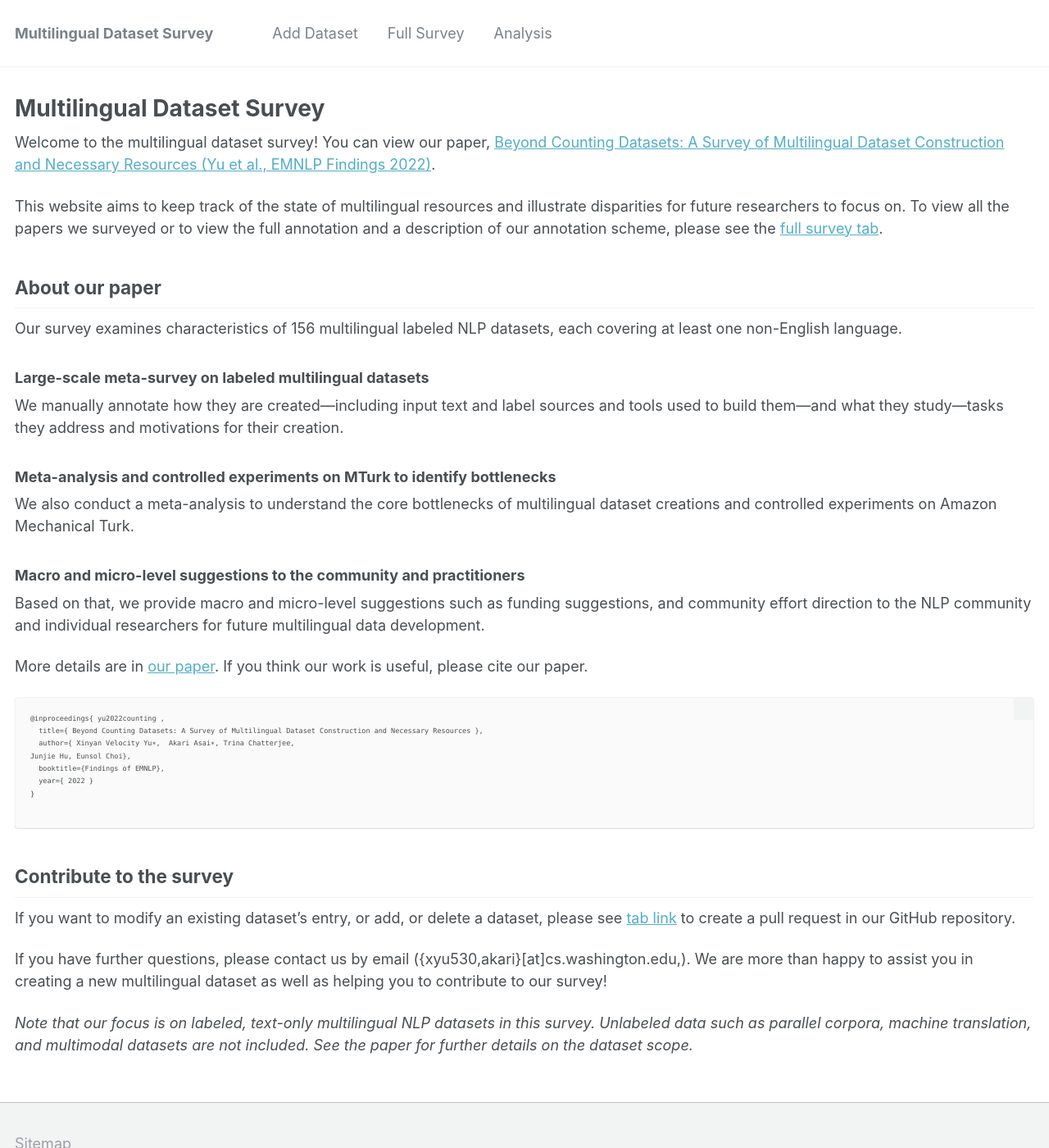
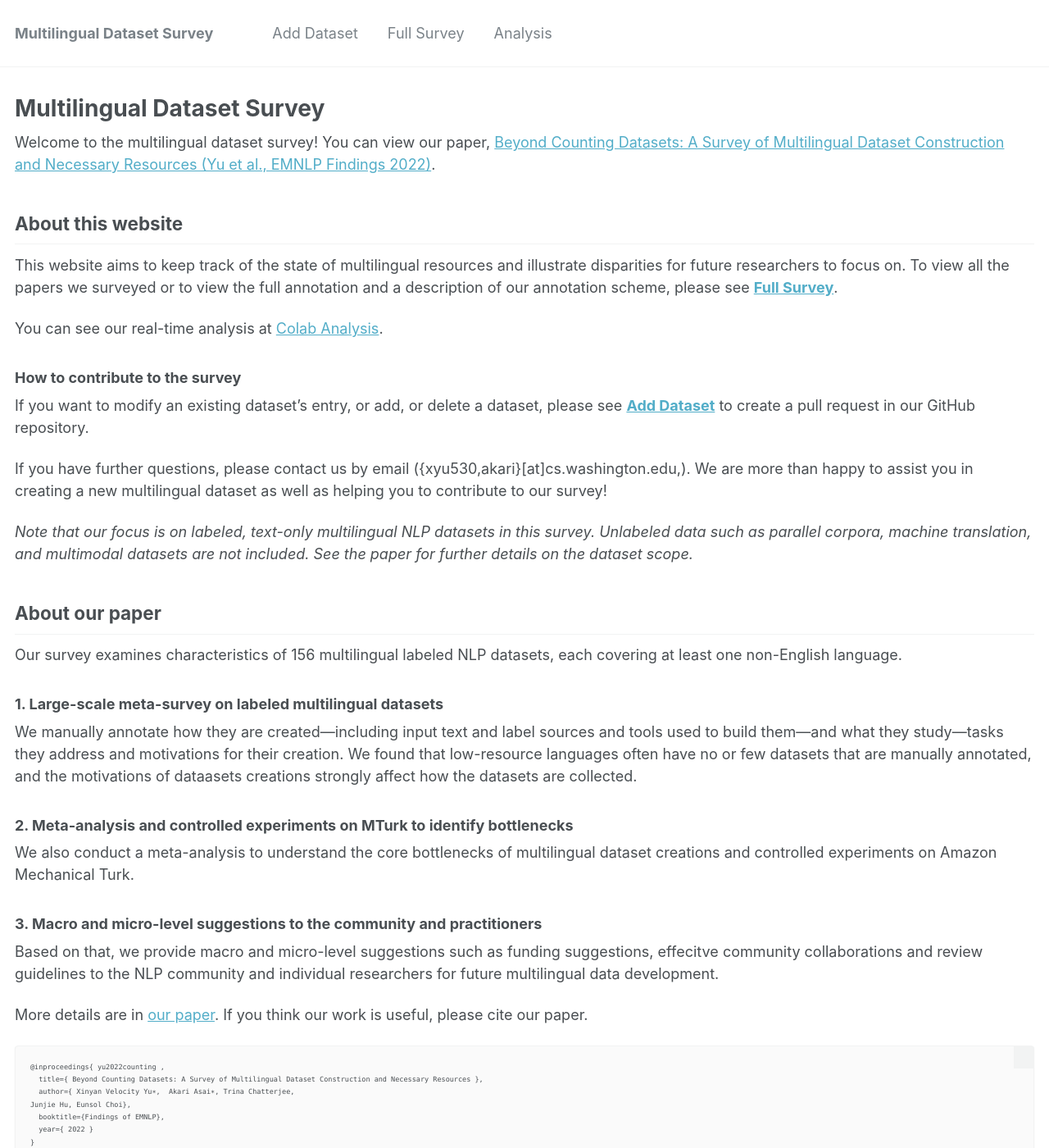
Before and after one commit to multilingual-dataset-survey/multilingual-dataset-survey.github.io, a Jekyll site: the page built from _pages/about.md, in a window 1280 px wide and 1400 px high. Shown: the whole window at 82% size. Built offline with Jekyll 4.4.1, drawn with Linux system fonts in a browser that asks for light colours.

Commit message:
add pages

````diff
--- a/_pages/about.md
+++ b/_pages/about.md
@@ -10,19 +10,29 @@ redirect_from:
 
 Welcome to the multilingual dataset survey! You can view our paper,  [Beyond Counting Datasets: A Survey of Multilingual Dataset Construction and Necessary Resources (Yu et al., EMNLP Findings 2022)](files/survey_multilingual_dataset_2022_paper.pdf).
 
-This website aims to keep track of the state of multilingual resources and illustrate disparities for future researchers to focus on. To view all the papers we surveyed or to view the full annotation and a description of our annotation scheme, please see the [full survey tab](https://multilingual-dataset-survey.github.io/full-survey/).
+## About this website
+This website aims to keep track of the state of multilingual resources and illustrate disparities for future researchers to focus on. To view all the papers we surveyed or to view the full annotation and a description of our annotation scheme, please see [**Full Survey**](https://multilingual-dataset-survey.github.io/full-survey/).
+
+You can see our real-time analysis at [Colab Analysis](https://multilingual-dataset-survey.github.io/analysis/).
+
+### How to contribute to the survey
+If you want to modify an existing dataset's entry, or add, or delete a dataset, please see [**Add Dataset**](https://multilingual-dataset-survey.github.io/add_dataset/) to create a pull request in our GitHub repository.
+
+If you have further questions, please contact us by email ({xyu530,akari}[at]cs.washington.edu,). We are more than happy to assist you in creating a new multilingual dataset as well as helping you to contribute to our survey!
+
+*Note that our focus is on labeled, text-only multilingual NLP datasets in this survey. Unlabeled data such as parallel corpora, machine translation, and multimodal datasets are not included. See the paper for further details on the dataset scope.*
 
 ## About our paper
 Our survey examines characteristics of 156 multilingual labeled NLP datasets, each covering at least one non-English language.
 
-### Large-scale meta-survey on labeled multilingual datasets
-We manually annotate how they are created---including input text and label sources and tools used to build them---and what they study---tasks they address and motivations for their creation.
+### 1. Large-scale meta-survey on labeled multilingual datasets
+We manually annotate how they are created---including input text and label sources and tools used to build them---and what they study---tasks they address and motivations for their creation. We found that low-resource languages often have no or few datasets that are manually annotated, and the motivations of dataasets creations strongly affect how the datasets are collected.
 
-### Meta-analysis and controlled experiments on MTurk to identify bottlenecks
+### 2. Meta-analysis and controlled experiments on MTurk to identify bottlenecks
 We also conduct a meta-analysis to understand the core bottlenecks of multilingual dataset creations and controlled experiments on Amazon Mechanical Turk.
 
-### Macro and micro-level suggestions to the community and practitioners
-Based on that, we provide macro and micro-level suggestions such as funding suggestions, and community effort direction to the NLP community and individual researchers for future multilingual data development.
+### 3. Macro and micro-level suggestions to the community and practitioners
+Based on that, we provide macro and micro-level suggestions such as funding suggestions, effecitve community collaborations and review guidelines to the NLP community and individual researchers for future multilingual data development.
 
 More details are in [our paper](files/survey_multilingual_dataset_2022_paper.pdf).
 If you think our work is useful, please cite our paper.
@@ -35,12 +45,4 @@ Junjie Hu, Eunsol Choi},
   booktitle={Findings of EMNLP},
   year={ 2022 }
 }
-
 ```
-
-## Contribute to the survey
-If you want to modify an existing dataset's entry, or add, or delete a dataset, please see [tab link](https://multilingual-dataset-survey.github.io/add_dataset/) to create a pull request in our GitHub repository.
-
-If you have further questions, please contact us by email ({xyu530,akari}[at]cs.washington.edu,). We are more than happy to assist you in creating a new multilingual dataset as well as helping you to contribute to our survey!
-
-*Note that our focus is on labeled, text-only multilingual NLP datasets in this survey. Unlabeled data such as parallel corpora, machine translation, and multimodal datasets are not included. See the paper for further details on the dataset scope.*
````
